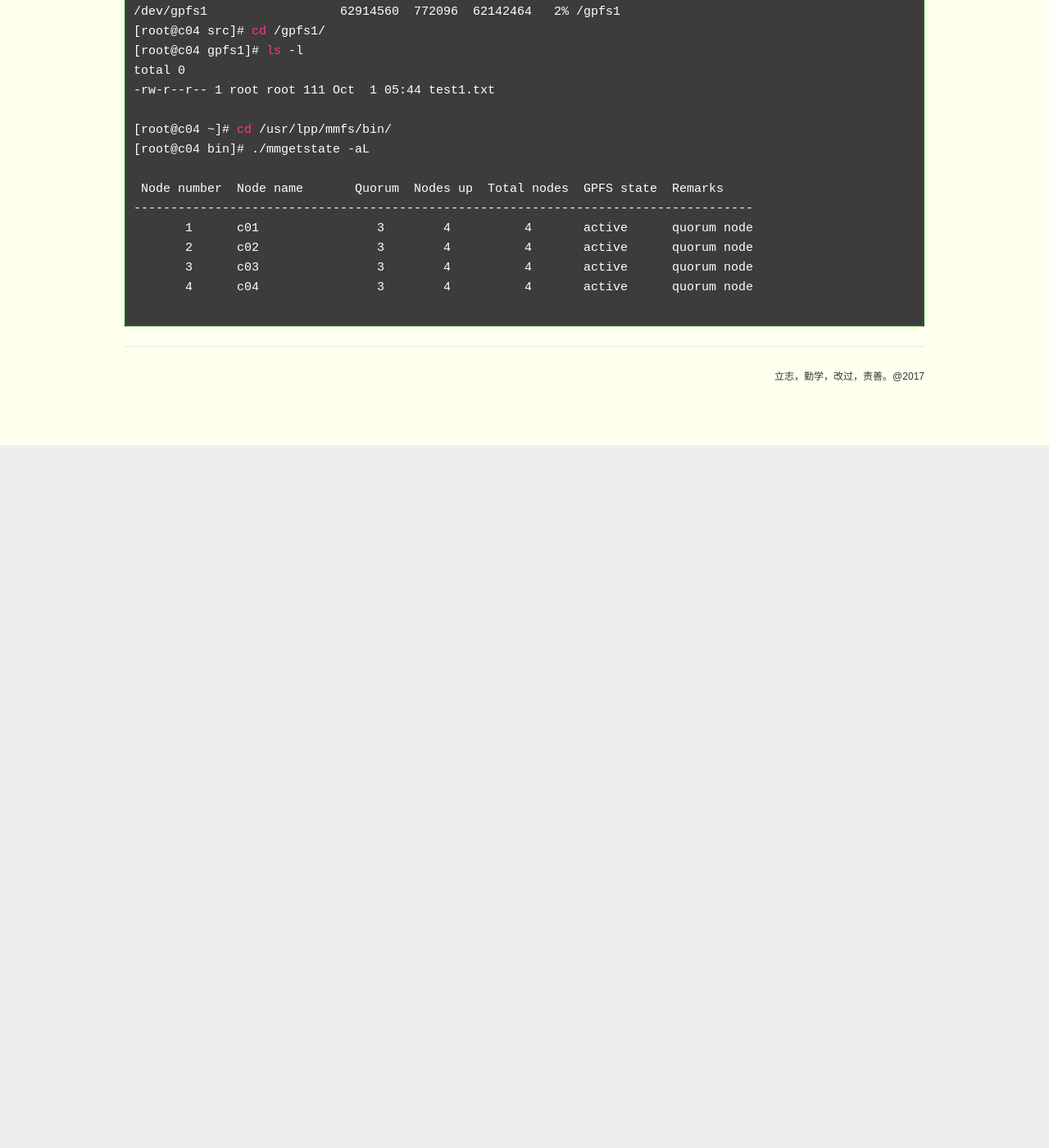
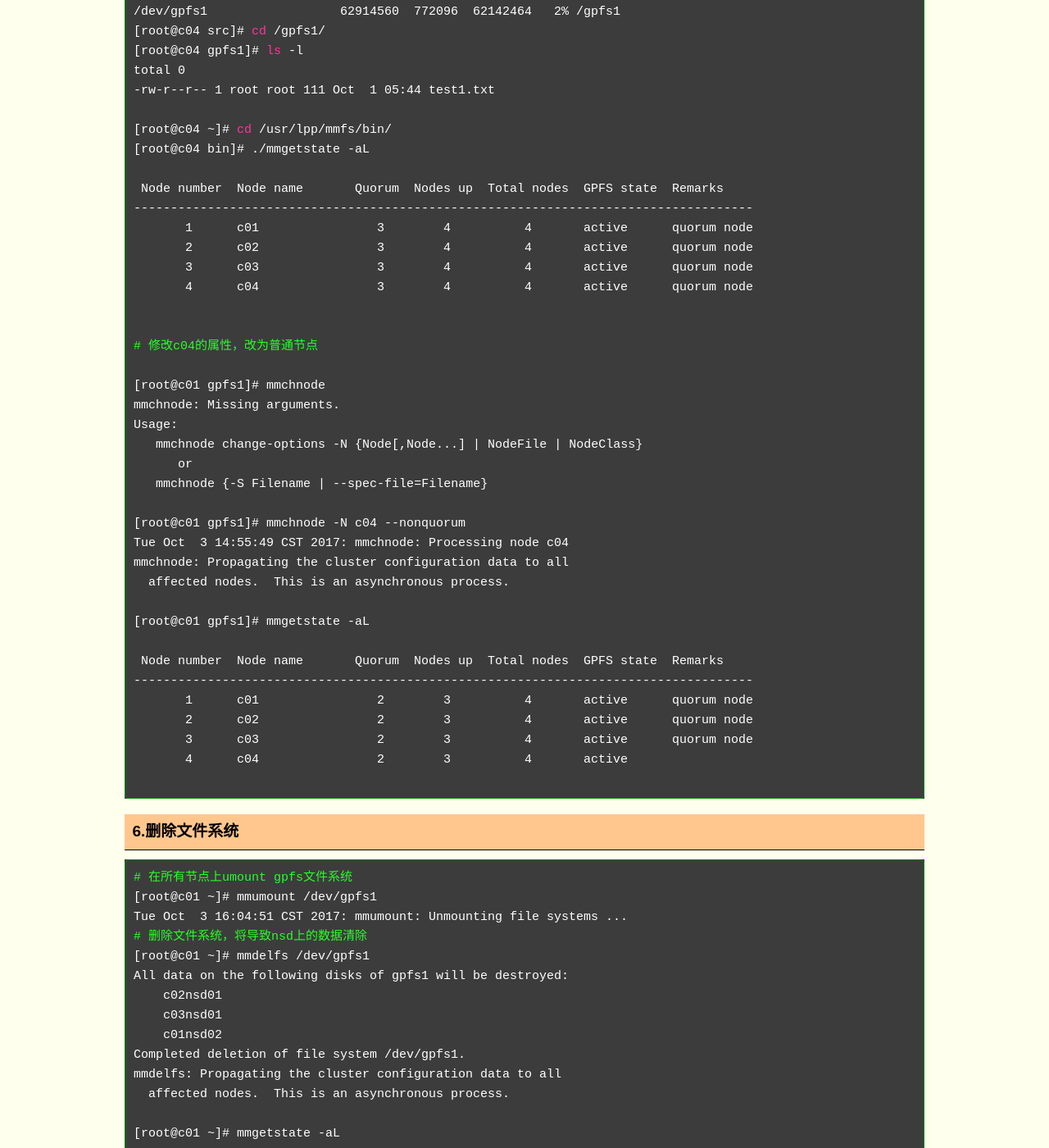
Before and after one commit to yangfeiffei/yangfeiffei.github.io, a Jekyll site: the page built from _posts/2017-09-26-gpfs安装部署测试.md, in a window 1280 px wide and 1400 px high, scrolled down 18372 px. Shown: the whole window at 82% size. Built offline with Jekyll 4.4.1, drawn with Linux system fonts in a browser that asks for light colours; nearby versions of some CDN libraries; before the commit the page ends 18915 px from its top, so only the background shows below that; some of the changed text lies outside the part shown.

Commit message:
gpfs test install add del fs.

````diff
--- a/_posts/2017-09-26-gpfs安装部署测试.md
+++ b/_posts/2017-09-26-gpfs安装部署测试.md
@@ -795,4 +795,66 @@ total 0
        3      c03                3        4          4       active      quorum node
        4      c04                3        4          4       active      quorum node
 
+
+# 修改c04的属性，改为普通节点
+
+[root@c01 gpfs1]# mmchnode
+mmchnode: Missing arguments.
+Usage:
+   mmchnode change-options -N {Node[,Node...] | NodeFile | NodeClass}
+      or
+   mmchnode {-S Filename | --spec-file=Filename}
+
+[root@c01 gpfs1]# mmchnode -N c04 --nonquorum
+Tue Oct  3 14:55:49 CST 2017: mmchnode: Processing node c04
+mmchnode: Propagating the cluster configuration data to all
+  affected nodes.  This is an asynchronous process.
+
+[root@c01 gpfs1]# mmgetstate -aL
+
+ Node number  Node name       Quorum  Nodes up  Total nodes  GPFS state  Remarks
+------------------------------------------------------------------------------------
+       1      c01                2        3          4       active      quorum node
+       2      c02                2        3          4       active      quorum node
+       3      c03                2        3          4       active      quorum node
+       4      c04                2        3          4       active
+
 ```
+
+
+# 6.删除文件系统
+
+
+```bash
+# 在所有节点上umount gpfs文件系统
+[root@c01 ~]# mmumount /dev/gpfs1
+Tue Oct  3 16:04:51 CST 2017: mmumount: Unmounting file systems ...
+# 删除文件系统，将导致nsd上的数据清除
+[root@c01 ~]# mmdelfs /dev/gpfs1
+All data on the following disks of gpfs1 will be destroyed:
+    c02nsd01
+    c03nsd01
+    c01nsd02
+Completed deletion of file system /dev/gpfs1.
+mmdelfs: Propagating the cluster configuration data to all
+  affected nodes.  This is an asynchronous process.
+
+[root@c01 ~]# mmgetstate -aL
+
+ Node number  Node name       Quorum  Nodes up  Total nodes  GPFS state  Remarks
+------------------------------------------------------------------------------------
+       1      c01                2        3          3       active      quorum node
+       2      c02                2        3          3       active      quorum node
+       3      c03                2        3          3       active      quorum node
+[root@c01 ~]# mmlsnsd
+
+ File system   Disk name    NSD servers
+---------------------------------------------------------------------------
+ (free disk)   c01nsd01     c01
+ (free disk)   c01nsd02     c01
+ (free disk)   c02nsd01     c02
+ (free disk)   c03nsd01     c03
+
+# 所有nsd都处于free disk的状态；
+
+```
````
